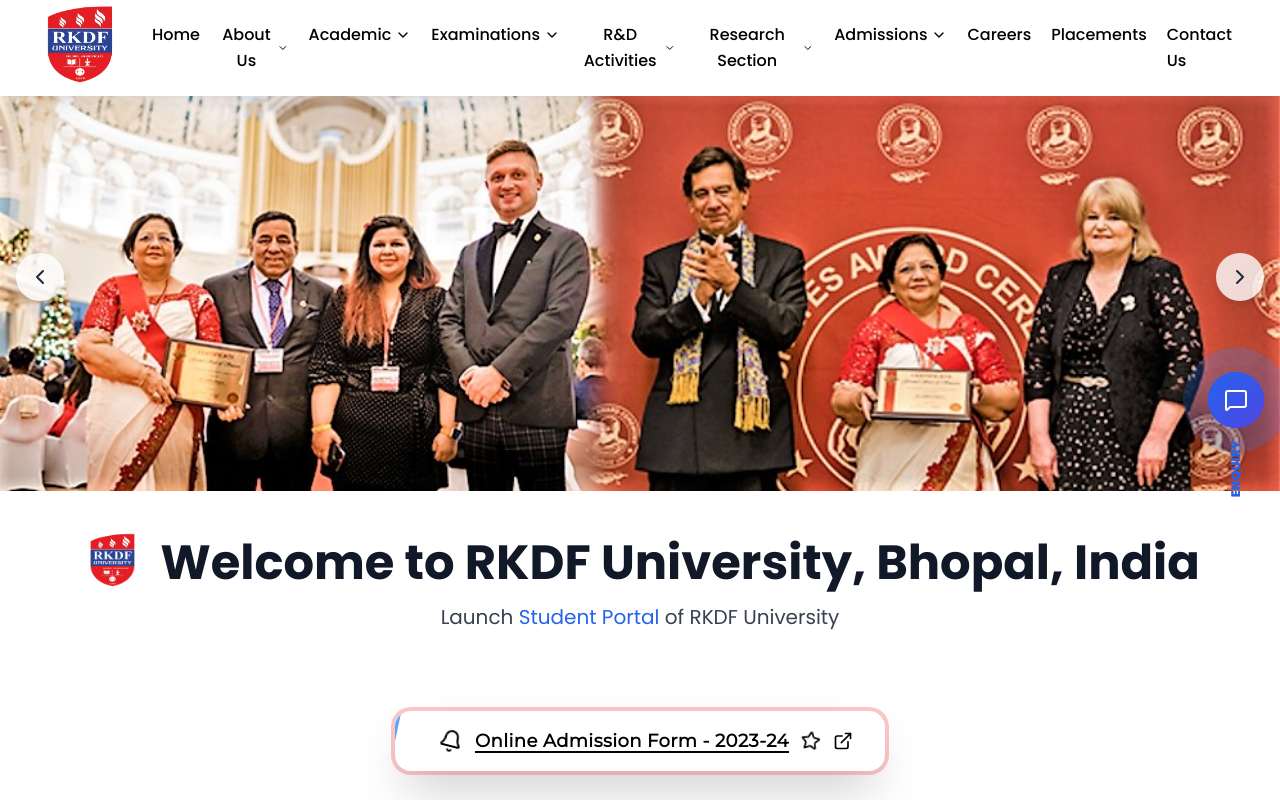
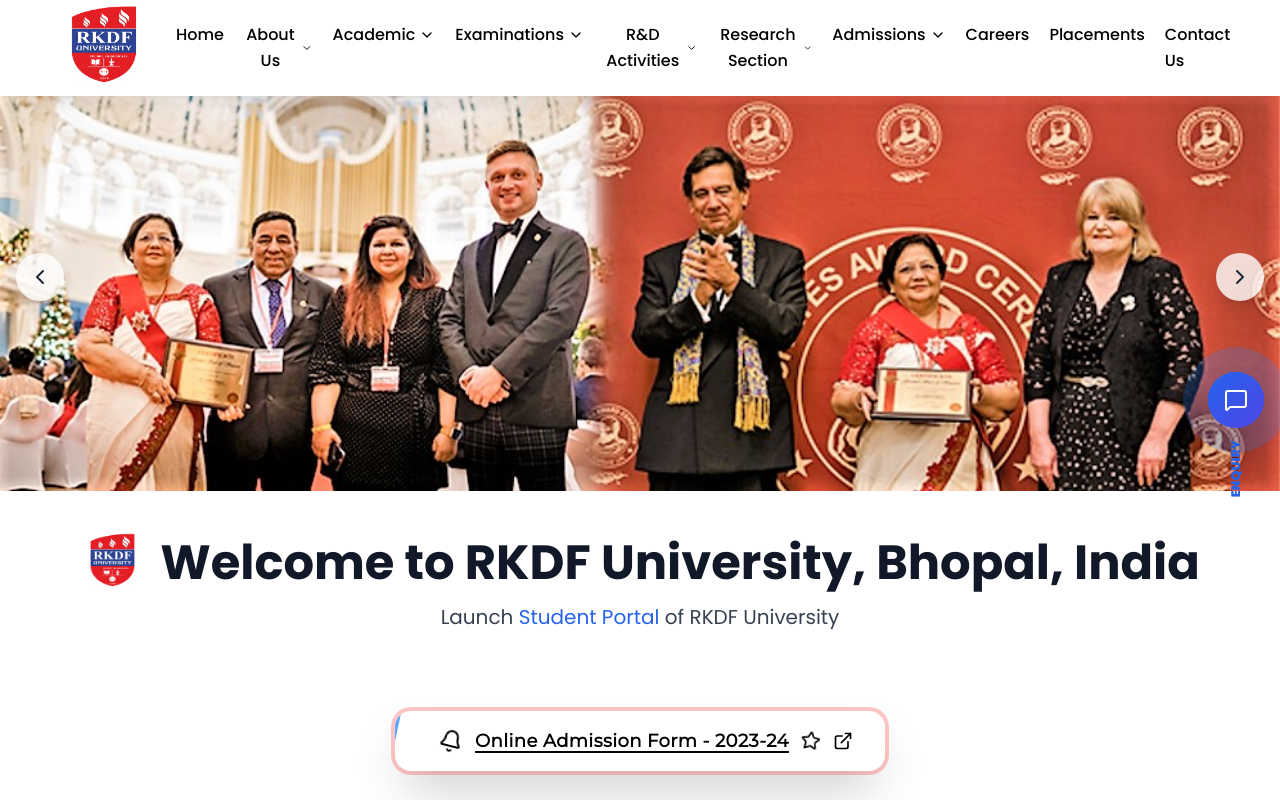
Before and after one commit to lokesh-yadav12/RKDF-university, a React (Vite) app: page / in a window 1280 px wide. Shown: the top 800 px of the page. Built offline with nearby package versions, Linux system fonts and the light colour scheme.

Commit message:
header fix3

```diff
--- a/src/components/layout/Header.tsx
+++ b/src/components/layout/Header.tsx
@@ -341,7 +341,7 @@
 		isScrolled ? 'bg-white shadow-md' : 'bg-white shadow-lg'
 	}`}
 >
-	<div className="max-w-full mx-auto px-4 sm:px-6 font-bold lg:px-10">
+	<div className="max-w-full mx-auto px-4 sm:px-6 md:px-8 font-bold lg:px-16">
 		{/* rest of your code */}
 				<div className="flex  items-center h-24">
 					{/* Logo Section */}
```
